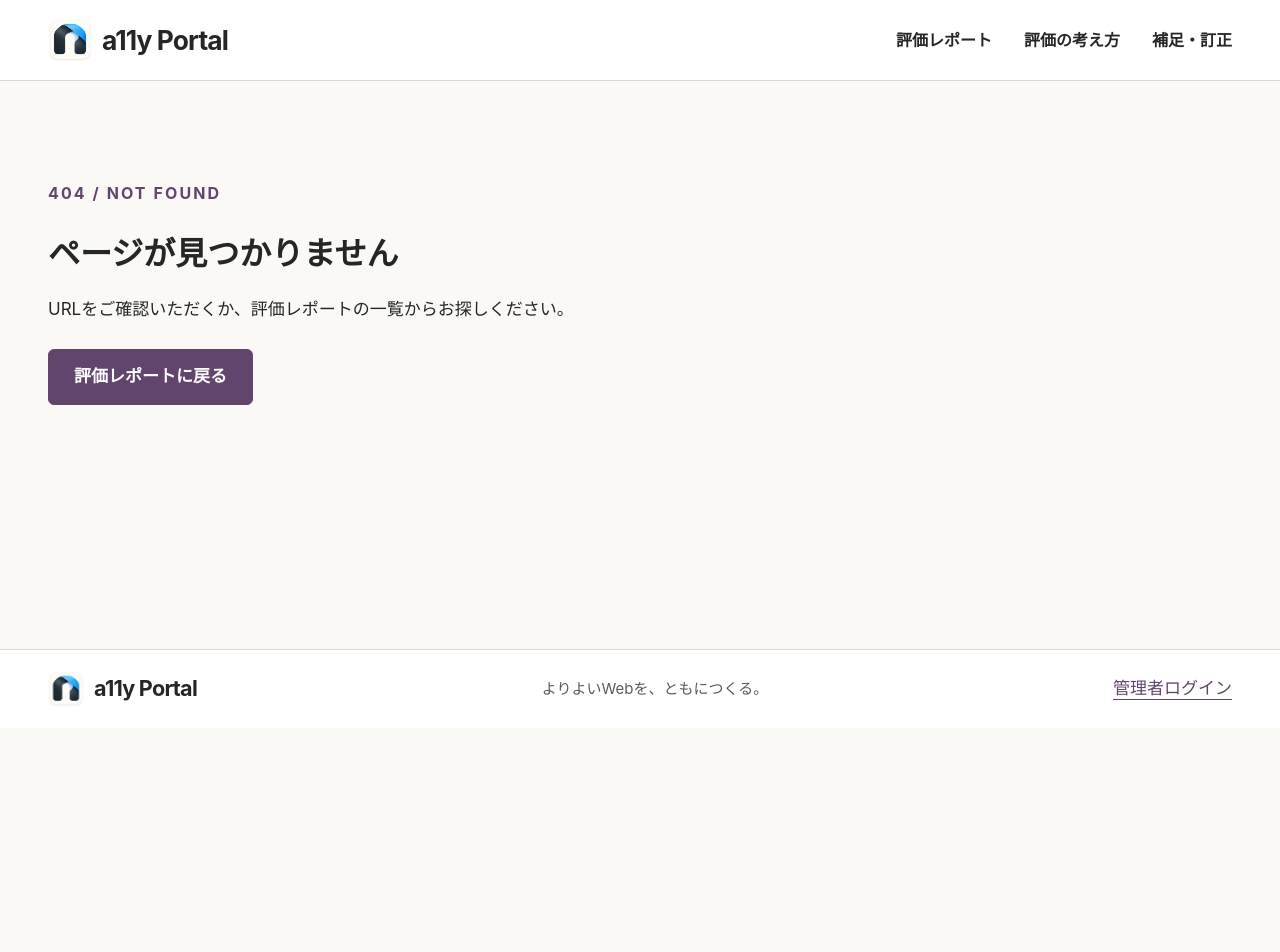
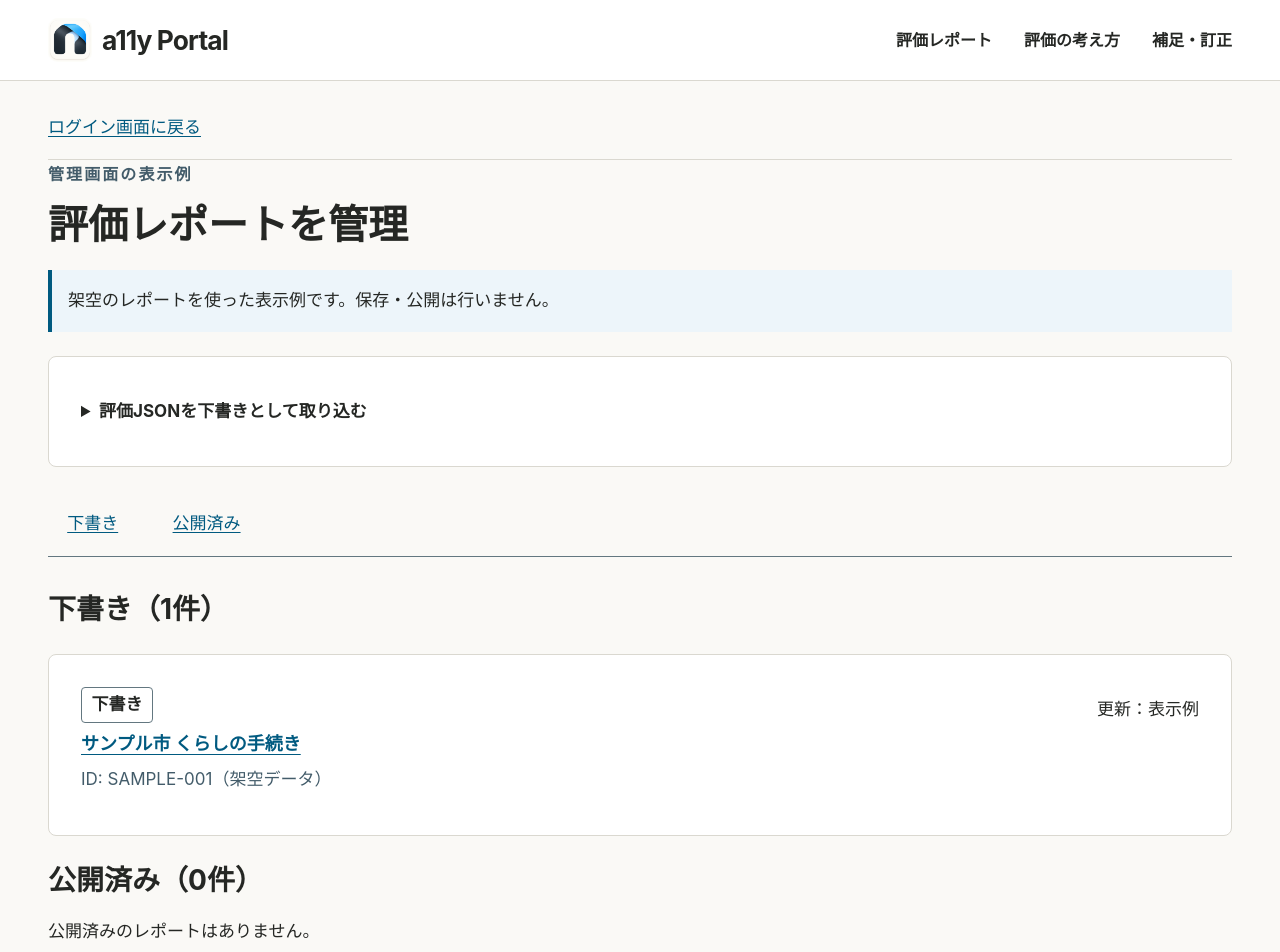
Before and after one commit to Nagi-Inaba/a11y-portal, a Next.js app: page /admin/example in a window 1280 px wide. Before the commit this address had no page. Shown: the top 952 px of the page. Before the commit the page ends 800 px from the top, so only its background shows below. Built offline with nearby package versions, Linux system fonts and the light colour scheme.

Commit message:
feat: link to an unauthenticated admin screen example

```diff
--- /dev/null
+++ b/src/app/admin/example/page.tsx
@@ -0,0 +1,37 @@
+import Link from "next/link";
+import { sampleReports } from "@/data/sample-reports";
+
+export default function AdminExamplePage() {
+  const report = sampleReports[0];
+  return <>
+    <nav className="admin-nav" aria-label="管理画面の表示例メニュー"><Link href="/admin/login">ログイン画面に戻る</Link></nav>
+    <p className="eyebrow">管理画面の表示例</p><h1>評価レポートを管理</h1>
+    <p className="notice">架空のレポートを使った表示例です。保存・公開は行いません。</p>
+    <details className="panel"><summary>評価JSONを下書きとして取り込む</summary>
+      <p>実際の管理画面では、評価JSONを取り込んで下書きに保存できます。</p>
+      <button disabled>下書きとして保存（表示例）</button>
+    </details>
+    <nav className="tabs" aria-label="レポートの公開状態"><a href="#drafts">下書き</a><a href="#published">公開済み</a></nav>
+    <h2 id="drafts">下書き（1件）</h2>
+    <ul className="cms-report-list"><li className="panel">
+      <div><span className="badge">下書き</span><h3><a href="#draft-preview">{report.title}</a></h3><p className="muted">ID: {report.id}（架空データ）</p></div>
+      <p>更新：表示例</p>
+    </li></ul>
+    <h2 id="published">公開済み（0件）</h2><p>公開済みのレポートはありません。</p>
+    <section id="draft-preview" className="panel form-stack">
+      <h2>下書きの表示例</h2>
+      <label>サイト名<input value={report.title} readOnly /></label>
+      <label>対象URL<input value={report.target_url} readOnly /></label>
+      <label>確認した範囲<input value={report.scope_summary} readOnly /></label>
+      <label>利用者が達成したいこと<textarea value={report.goal} rows={2} readOnly /></label>
+      <label>期待する結果<textarea value={report.expected_result} rows={2} readOnly /></label>
+      <label>実際の結果<textarea value={report.actual_result} rows={2} readOnly /></label>
+      <button disabled>下書きを保存（表示例）</button>
+    </section>
+    <section className="panel"><h2>公開する</h2>
+      <p>実際の管理画面では、内容を確認してからレポートを公開します。</p>
+      <label className="check-label"><input type="checkbox" disabled />公開する内容と、未確認の範囲・連絡先を確認しました</label>
+      <button disabled>レポートを公開（表示例）</button>
+    </section>
+  </>;
+}
--- a/src/app/admin/login/page.tsx
+++ b/src/app/admin/login/page.tsx
@@ -1,3 +1,4 @@
+import Link from "next/link";
 import { LoginForm } from "../ui";
 
 export default async function LoginPage({ searchParams }: { searchParams: Promise<{ reason?: string }> }) {
@@ -6,5 +7,6 @@ export default async function LoginPage({ searchParams }: { searchParams: Promis
   return <div className="login-panel"><p className="eyebrow">レポート管理</p><h1>管理者ログイン</h1>
     <p>管理者アカウントでログインして、下書きの確認と公開を行います。</p>
     {message && <p className="notice">{message}</p>}<LoginForm />
+    <p><Link href="/admin/example">ログインせずに管理画面の表示例を見る</Link></p>
   </div>;
 }
```
